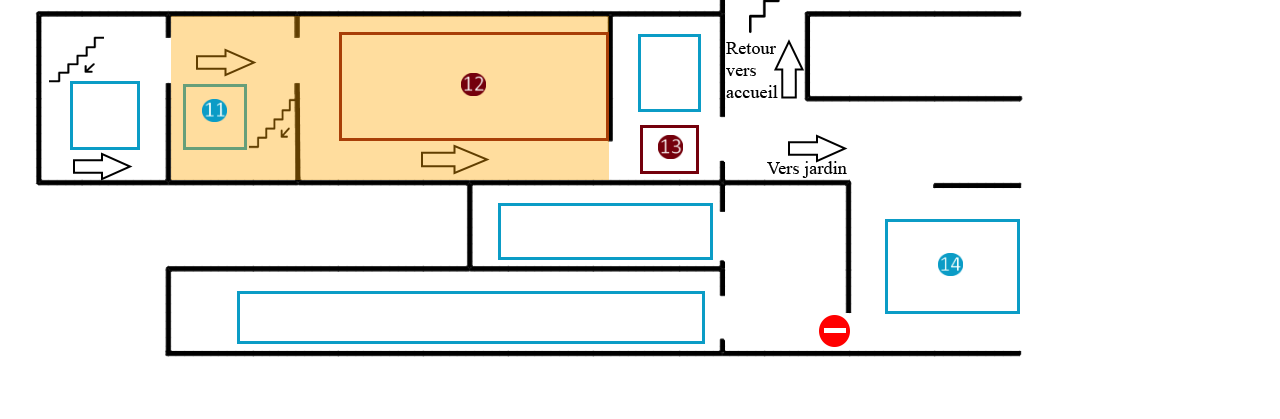
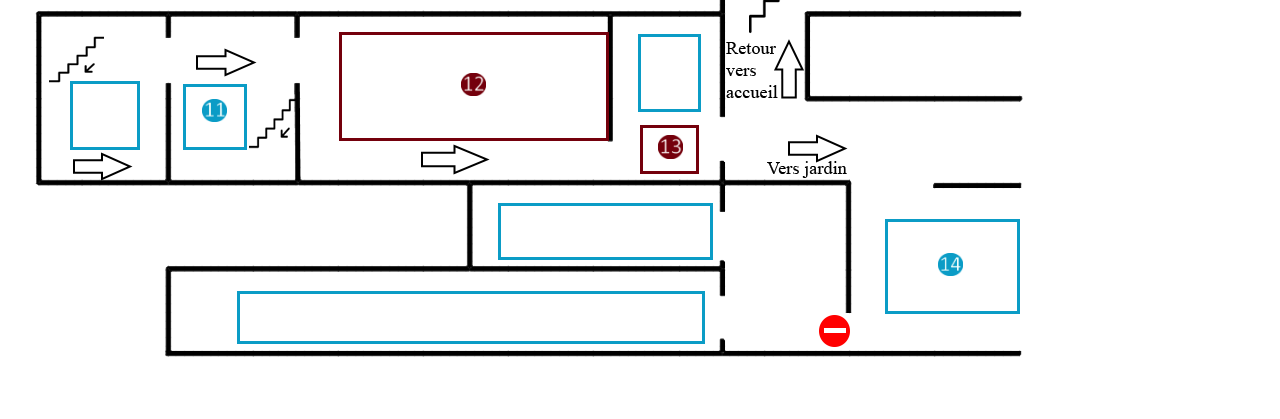
Before and after one commit to Code-Nature81/test2-mus-e-saut-du-sabot, a plain HTML site: page plan/index.html in a window 1280 px wide. Shown: the part 836-1255 px from the top of the page. Drawn offline with Linux system fonts and the light colour scheme.

Commit message:
Add files via upload

```diff
--- a/plan/index.html
+++ b/plan/index.html
@@ -84,7 +84,7 @@
 </div>
 
 <div class="image2-container2">
-    <img src="SOUSSOLOK.png" alt="Votre Image" id="image2">
+    <img src="SOUSSOL.png" alt="Votre Image" id="image2">
 
     <div class="wrapper11" id="wrapper11">
         <img src="picto11.png" style="width: 25px;">
```
Also changed, not shown: plan/SOUSSOL.png (added).
